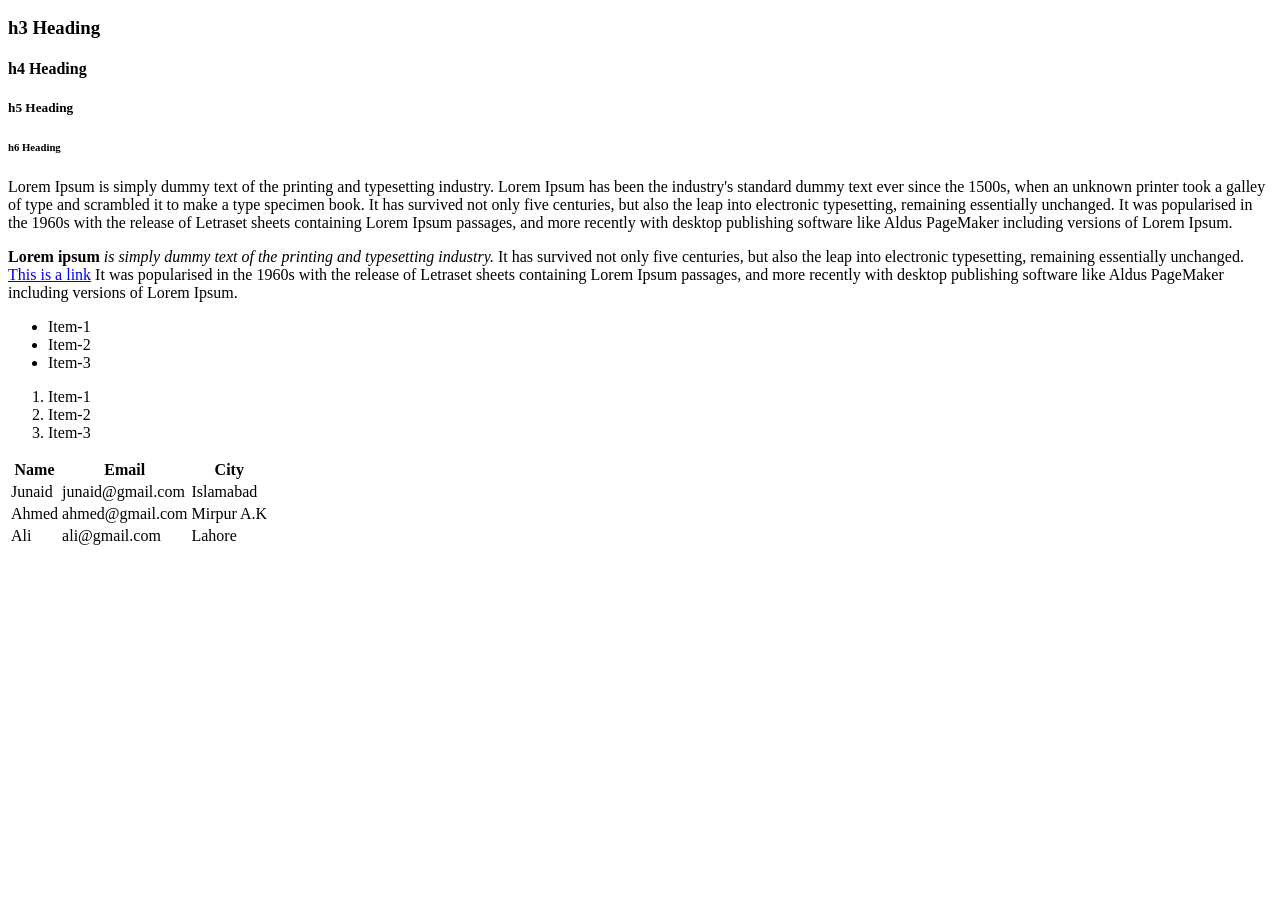
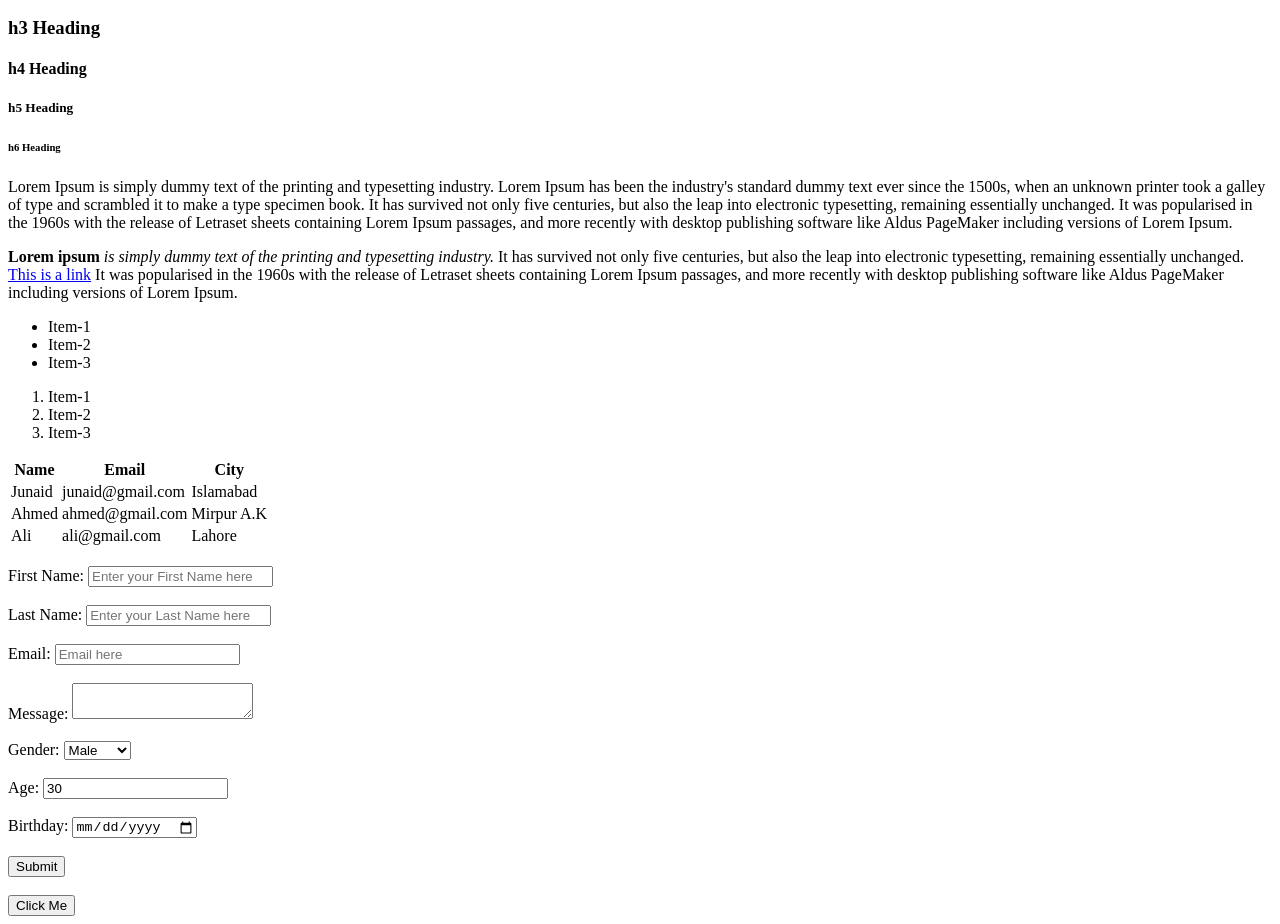
Before and after one commit to JunaidAhmed1995/Traversy_Media, a plain HTML site: page HTML_CC/src/index.html in a window 1280 px wide. Shown: the part 110-1034 px from the top of the page. Before the commit the page ends 800 px from the top, so only its background shows below. Drawn offline with Linux system fonts and the light colour scheme.

Commit message:
update folder structure, add form, add button, add images in image folder

```diff
--- a/HTML_CC/index.html
+++ b/HTML_CC/src/index.html
@@ -78,5 +78,65 @@
         </tr>
       </tbody>
     </table>
+
+    <br />
+
+    <!--*Forms-->
+    <form action="unknownFile.php" method="POST">
+      <div>
+        <label>First Name: </label>
+        <input
+          type="text"
+          name="firstName"
+          placeholder="Enter your First Name here"
+        />
+      </div>
+      <br />
+      <div>
+        <label>Last Name: </label>
+        <input
+          type="text"
+          name="lastName"
+          placeholder="Enter your Last Name here"
+        />
+      </div>
+      <br />
+      <div>
+        <label>Email: </label>
+        <input type="email" name="email" placeholder="Email here" />
+      </div>
+      <br />
+      <div>
+        <label>Message: </label>
+        <textarea name="message"></textarea>
+      </div>
+      <br />
+      <div>
+        <label>Gender: </label>
+        <select name="gender">
+          <option value="male">Male</option>
+          <option value="female">Female</option>
+        </select>
+      </div>
+      <br />
+      <div>
+        <label>Age: </label>
+        <input type="number" name="age" value="30" />
+      </div>
+      <br />
+      <div>
+        <label>Birthday: </label>
+        <input type="date" name="birthday" />
+      </div>
+      <br />
+      <input type="submit" name="submit" value="Submit" />
+    </form>
+
+    <br />
+    <!--*Button-->
+    <!--?button tag need some event to do something-->
+    <button title="i am nothing without java-script">Click Me</button>
+
+    <!--*images <img>-->
   </body>
 </html>
```
Also changed, not shown: HTML_CC/images/eagle.jpg (added), HTML_CC/images/house.jpg (added), HTML_CC/images/logo.jpg (added), HTML_CC/images/nature.jpg (added), 1 other file.
